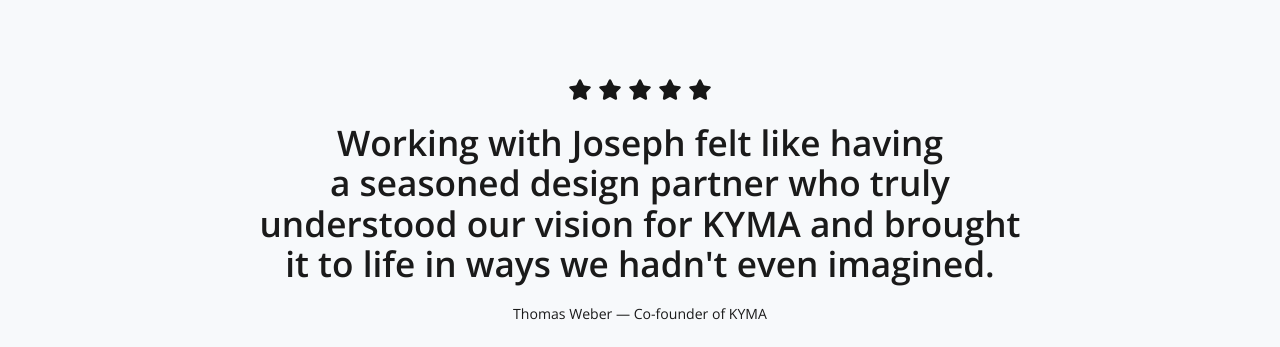
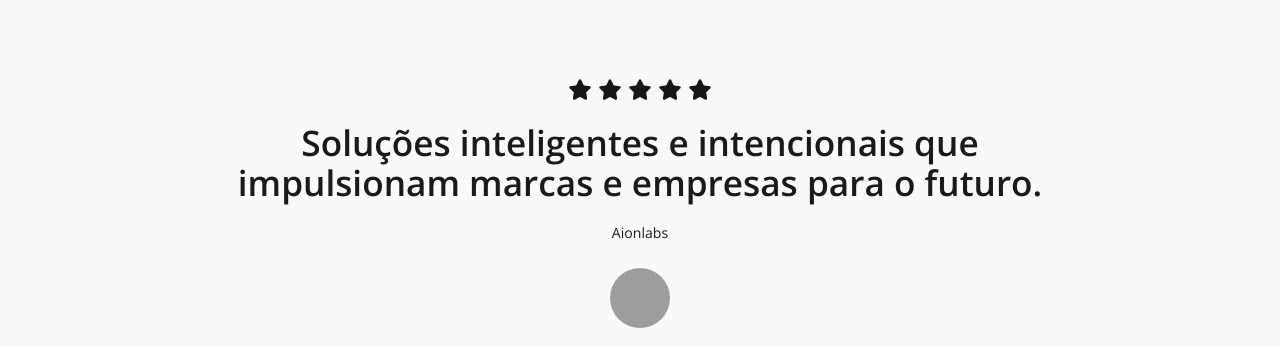
Before and after one commit to dmytro-webild/6e210dfe-b88e-4c4f-8a27-3193a96a9325, a React (Vite) app: page / in a window 1280 px wide. Shown: the part 1440-1787 px from the top of the page. Built offline with nearby package versions, Linux system fonts and the light colour scheme; grey boxes are pictures that could not be loaded; a web font is replaced by a local one.

Commit message:
Bob AI: Remova a foto do homem em todas as seções restantes, incluin

```diff
--- a/src/pages/HomePage/sections/Testimonial.tsx
+++ b/src/pages/HomePage/sections/Testimonial.tsx
@@ -9,11 +9,11 @@ export default function TestimonialSection(): React.JSX.Element {
     <div id="testimonial" data-section="testimonial">
       <TestimonialTrustCard
                 textAnimation="fade"
-                quote="Working with Joseph felt like having a seasoned design partner who truly understood our vision for KYMA and brought it to life in ways we hadn't even imagined."
+                quote="Soluções inteligentes e intencionais que impulsionam marcas e empresas para o futuro."
                 rating={5}
-                author="Thomas Weber — Co-founder of KYMA"
+                author="Aionlabs"
                 avatars={[
-                  { name: "Thomas Weber", imageSrc: "https://randomuser.me/api/portraits/men/75.jpg" },
+                  { name: "Aionlabs", imageSrc: "https://storage.googleapis.com/webild/users/user_3Fk11DM8jkTaVwbvzwOo9lviWTJ/uploaded-1792429334693-zqlyqt4c.png" },
                 ]}
               />
     </div>
```
